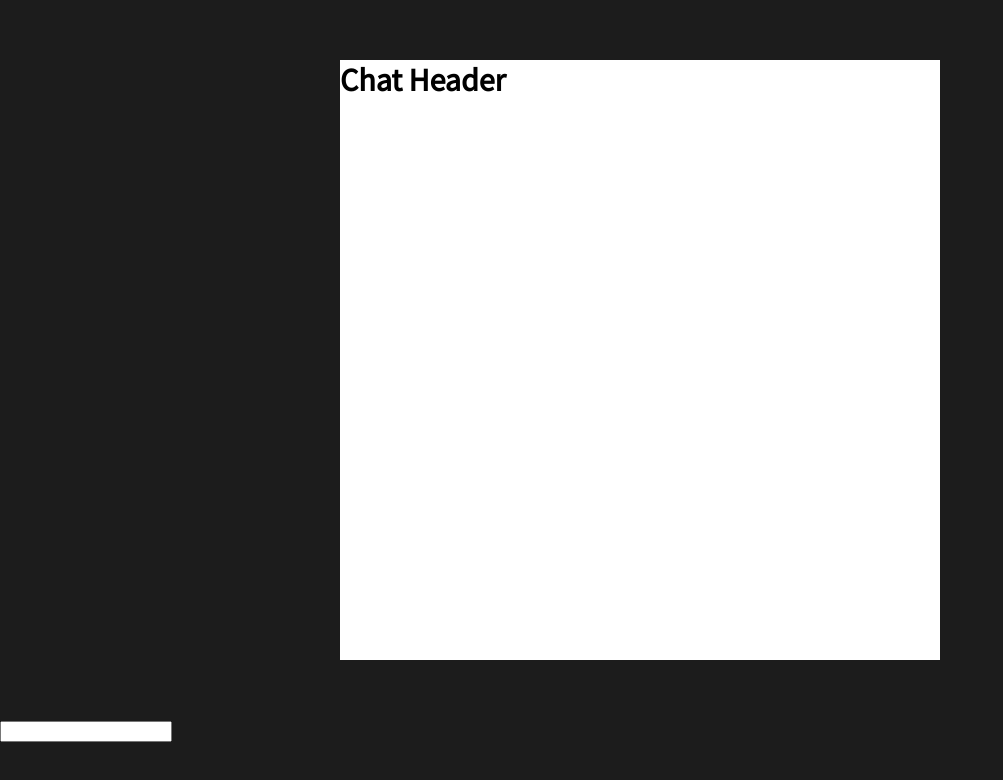
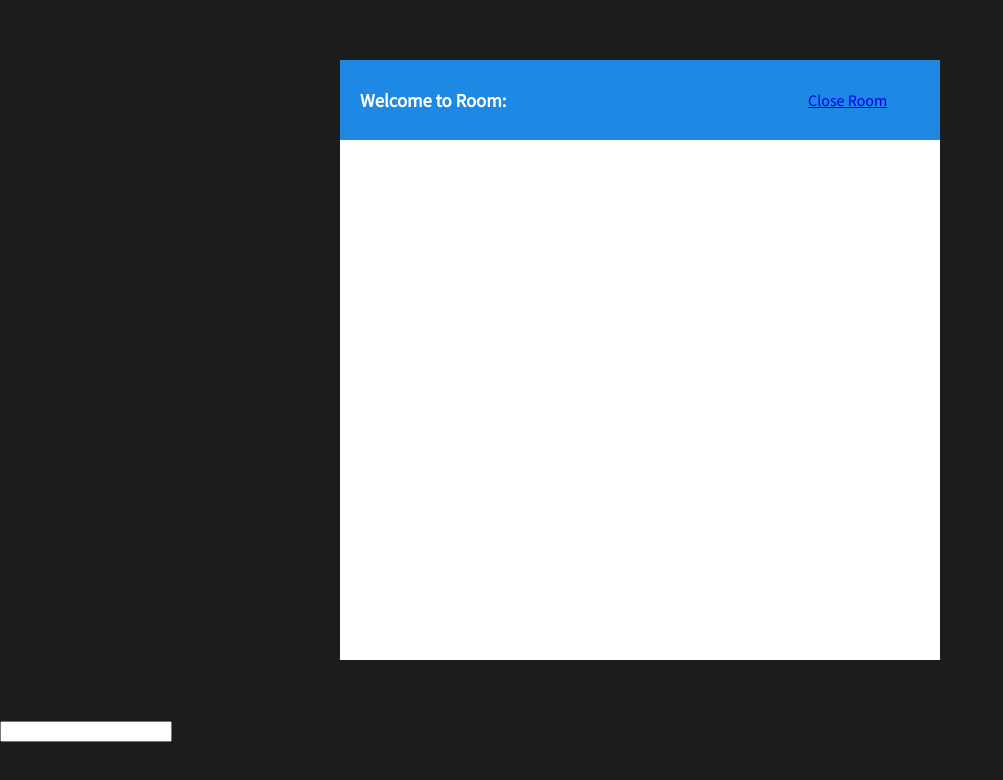
Before and after one commit to wowufoundme/chatApp, a React (Create React App) app in the folder client/: page /chat in a window 1280 px wide. Shown: the top 780 px of the page, without its empty margins (0-1003 px from the left). Built offline with nearby package versions, Linux system fonts and the light colour scheme; no server answers.

Commit message:
Add title to welcome to room and styling

```diff
--- a/client/src/components/Header/Header.component.js
+++ b/client/src/components/Header/Header.component.js
@@ -2,10 +2,13 @@ import React from 'react';
 
 import './Header.styles.css';
 
-const Header = () => {
+const Header = props => {
   return (
-    <div>
-      <h1>Chat Header</h1>
+    <div className='headerContainer'>
+      <h3>Welcome to Room: {props.room}</h3>
+      <div className='closeRoom'>
+        <a href='/'>Close Room</a>
+      </div>
     </div>
   )
 }
--- a/client/src/components/Header/Header.styles.css
+++ b/client/src/components/Header/Header.styles.css
@@ -0,0 +1,9 @@
+.headerContainer {
+  height: 80px;
+  background-color: #1e88e5;
+  color: #ffffff;
+  display: grid;
+  grid-template-columns: 80% 20%;
+  align-items: center;
+  padding: 0 20px;
+}
```
